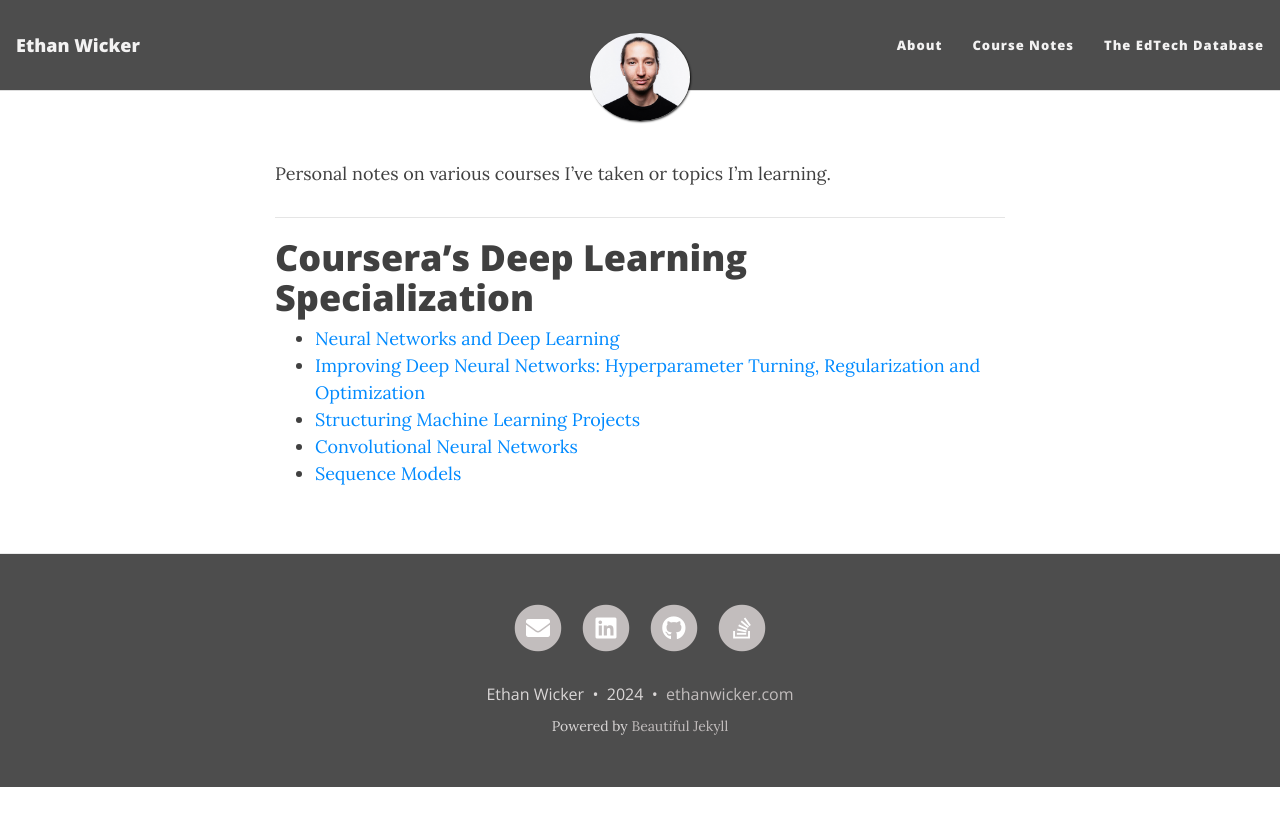
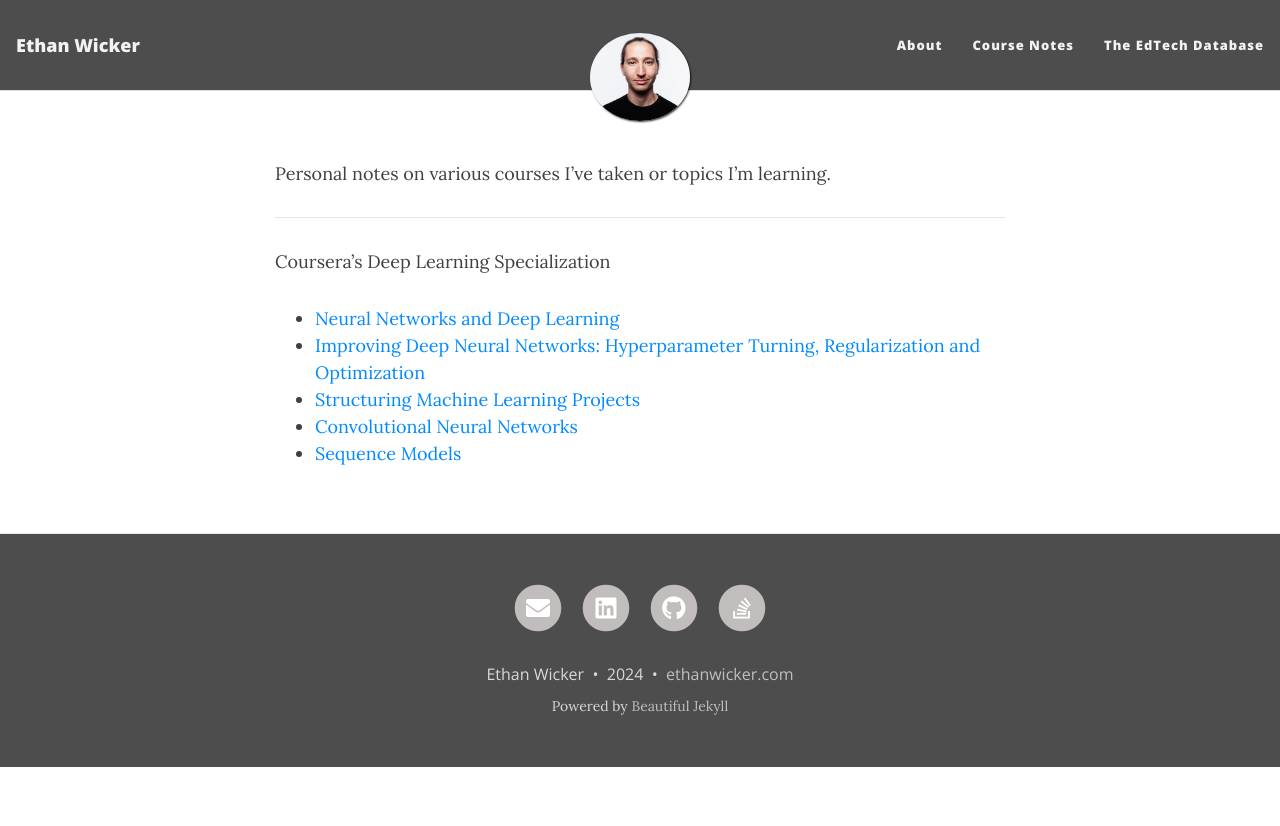
Before and after one commit to ethanwicker/ethanwicker.github.io, a Jekyll site: the page built from subpages/course_notes.md, in a window 1280 px wide. Shown: the top 826 px of the page. Built offline with Jekyll 4.4.1, drawn with Linux system fonts in a browser that asks for light colours; nearby versions of some CDN libraries; our own code applies the rules of GitHub Pages for plain Markdown files.

```diff
--- a/subpages/course_notes.md
+++ b/subpages/course_notes.md
@@ -2,7 +2,7 @@ Personal notes on various courses I've taken or topics I'm learning.
 
 ---
 
-# Coursera's Deep Learning Specialization
+Coursera's Deep Learning Specialization
 - [Neural Networks and Deep Learning](https://drive.google.com/drive/folders/1ZrvdpxG4nwUP0vWsN8GllD_-aYm-6duF?usp=drive_link){:target="_blank"}
 - [Improving Deep Neural Networks: Hyperparameter Turning, Regularization and Optimization](https://drive.google.com/drive/folders/1yhJxTV4KN5XvdzKoU6L1ZCx6aJTWwJiM?usp=drive_link){:target="_blank"}
 - [Structuring Machine Learning Projects](https://drive.google.com/drive/folders/1J7mm2SvVZAKWIfKXm7c5cprdd4oSEFXz?usp=drive_link){:target="_blank"}
```
